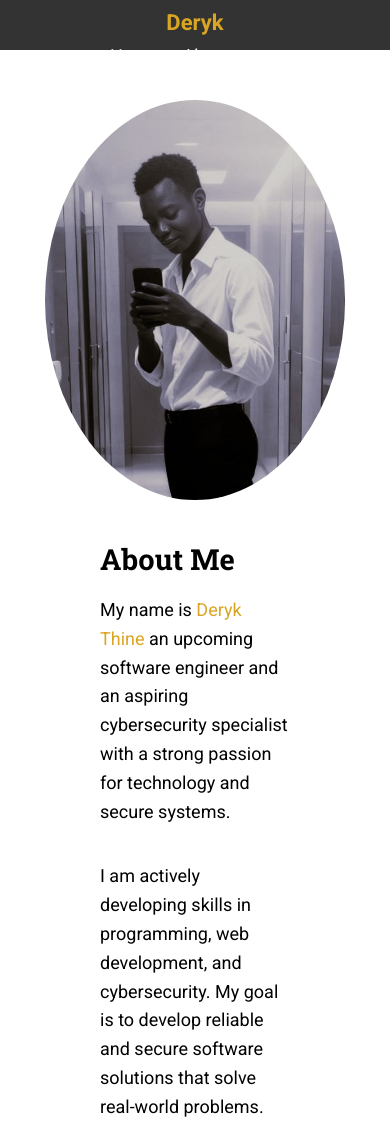
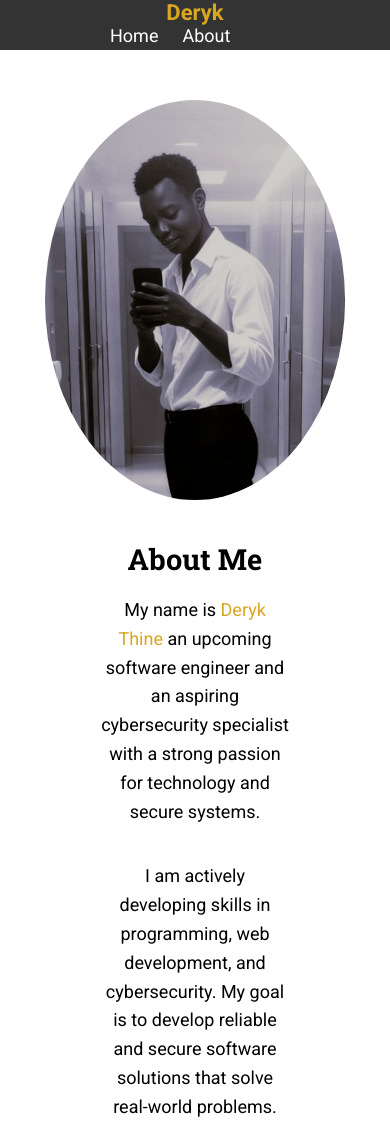
Before and after one commit to Deryk4/portfolio-, a plain HTML site: page about.html in a window 390 px wide. Shown: the top 1125 px of the page. Drawn offline with Linux system fonts and the light colour scheme.

Commit message:
modified:   about.css modified:   index.css

```diff
--- a/about.css
+++ b/about.css
@@ -5,10 +5,12 @@
     .nav-bar {
         flex-direction: column;
         align-items: center;
-        padding: 10px 20px;
+        padding: 0 20px;
+        height: 50px;
     }
-    .nav-bar > .nav-links {
-        margin-top: 10px;
+
+   .nav-bar > .name {
+        margin-top: -10px;
     }
     .hero {
         flex-direction: column;
@@ -17,6 +19,16 @@
     }
     .hero > .image {
         padding-top: 0;
+    }
+    .hero > .content {
+        align-items: center;
+        text-align: center;
+    }
+    .hero > .content p{
+        line-height: 2.2;
+    }
+    .hero > .content a{
+        margin-top: 15px;
     }
     .skills {
         width: 100%;
--- a/index.css
+++ b/index.css
@@ -4,8 +4,11 @@
         height: 100vh;
     }
     .hero {
-        grid-template-columns: 1fr;
-        text-align: center;
+        display: flex;
+        flex-direction: column;
+        align-items: center;
+        gap: 20px;
+        padding: 20px;
     }
     .hero > .intro {
         order: 1;
```
